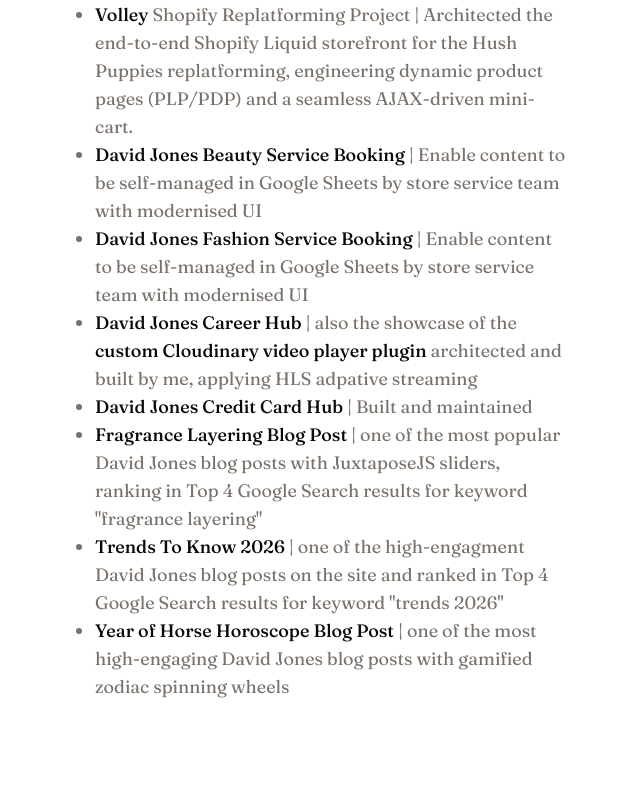
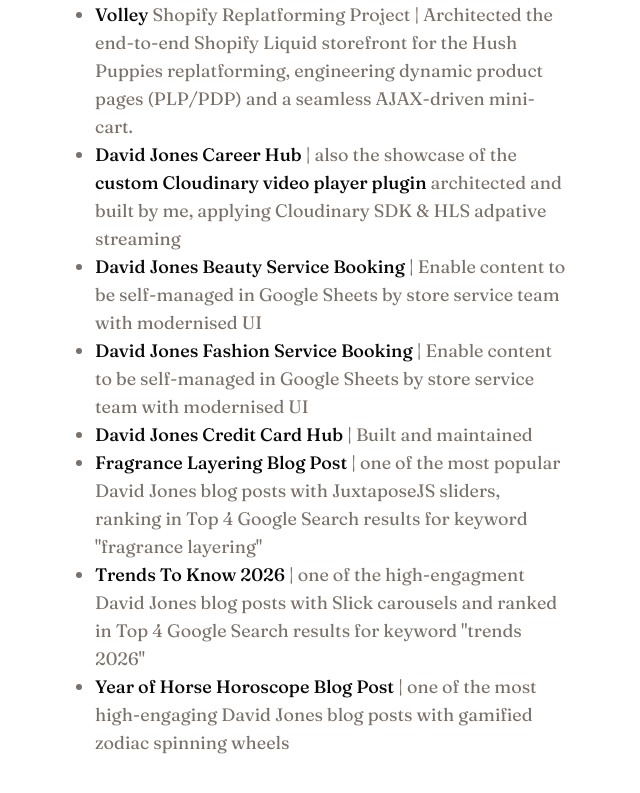
Before and after one commit to rmit-s3617315-Katrine-Ren/my-portfolio, a Next.js app: page / in a window 1280 px wide. Shown: the part 791-1584 px from the top of the page, without its empty margins (149-789 px from the left). Built offline with nearby package versions, Linux system fonts and the light colour scheme.

Commit message:
alter content

```diff
--- a/app/page.tsx
+++ b/app/page.tsx
@@ -36,13 +36,14 @@
               <li className="text-lg text-stone-500">
                 <a href="https://hushpuppies.com.au/" className="font-medium text-zinc-950 dark:text-zinc-50" target="_blank" rel="noopener noreferrer">Hush Puppies</a> Shopify Replatforming | Spearheaded the frontend Shopify migration for Hush Puppies, delivering a high-performance Liquid storefront with custom product layouts, customer account profile, shopping cart and an asynchronous mini-cart to optimize the shopping journey.</li>
                 <li className="text-lg text-stone-500">
-                <a href="https://volley.com/" className="font-medium text-zinc-950 dark:text-zinc-50" target="_blank" rel="noopener noreferrer">Volley</a> Shopify Replatforming Project | Architected the end-to-end Shopify Liquid storefront for the Hush Puppies replatforming, engineering dynamic product pages (PLP/PDP) and a seamless AJAX-driven mini-cart.</li>
+                <a href="https://volley.com/" className="font-medium text-zinc-950 dark:text-zinc-50" target="_blank" rel="noopener noreferrer">Volley</a> Shopify Replatforming Project | Architected the end-to-end Shopify Liquid storefront for the Hush Puppies replatforming, engineering dynamic product pages (PLP/PDP) and a seamless AJAX-driven mini-cart.
+              </li>
+              <li className="text-lg text-stone-500"><a href="https://www.davidjones.com/careers" className="font-medium text-zinc-950 dark:text-zinc-50" target="_blank" rel="noopener noreferrer">David Jones Career Hub</a> | also the showcase of the <a href="https://www.davidjones.com/careers" className="font-medium text-zinc-950 dark:text-zinc-50" target="_blank" rel="noopener noreferrer">custom Cloudinary video player plugin</a> architected and built by me, applying Cloudinary SDK & HLS adpative streaming</li>
               <li className="text-lg text-stone-500"><a href="https://www.davidjones.com/services/beauty-services" className="font-medium text-zinc-950 dark:text-zinc-50" target="_blank" rel="noopener noreferrer">David Jones Beauty Service Booking</a> | Enable content to be self-managed in Google Sheets by store service team with modernised UI</li>
               <li className="text-lg text-stone-500"><a href="https://www.davidjones.com/services/fashion-services" className="font-medium text-zinc-950 dark:text-zinc-50" target="_blank" rel="noopener noreferrer">David Jones Fashion Service Booking</a>  | Enable content to be self-managed in Google Sheets by store service team with modernised UI</li>
-              <li className="text-lg text-stone-500"><a href="https://www.davidjones.com/careers" className="font-medium text-zinc-950 dark:text-zinc-50" target="_blank" rel="noopener noreferrer">David Jones Career Hub</a> | also the showcase of the <a href="https://www.davidjones.com/careers" className="font-medium text-zinc-950 dark:text-zinc-50" target="_blank" rel="noopener noreferrer">custom Cloudinary video player plugin</a> architected and built by me, applying HLS adpative streaming</li>
               <li className="text-lg text-stone-500"><a href="https://www.davidjones.com/credit-card" className="font-medium text-zinc-950 dark:text-zinc-50" target="_blank" rel="noopener noreferrer">David Jones Credit Card Hub</a> | Built and maintained</li>
               <li className="text-lg text-stone-500"><a href="https://www.davidjones.com/blog/fragrance-layering" className="font-medium text-zinc-950 dark:text-zinc-50" target="_blank" rel="noopener noreferrer">Fragrance Layering Blog Post</a> | one of the most popular David Jones blog posts with JuxtaposeJS sliders, ranking in Top 4 Google Search results for keyword "fragrance layering"</li>
-              <li className="text-lg text-stone-500"><a href="https://www.davidjones.com/blog/trends-to-know-in-2026/" className="font-medium text-zinc-950 dark:text-zinc-50" target="_blank" rel="noopener noreferrer">Trends To Know 2026</a> | one of the high-engagment David Jones blog posts on the site and ranked in Top 4 Google Search results for keyword "trends 2026"</li>
+              <li className="text-lg text-stone-500"><a href="https://www.davidjones.com/blog/trends-to-know-in-2026/" className="font-medium text-zinc-950 dark:text-zinc-50" target="_blank" rel="noopener noreferrer">Trends To Know 2026</a> | one of the high-engagment David Jones blog posts with Slick carousels and ranked in Top 4 Google Search results for keyword "trends 2026"</li>
               <li className="text-lg text-stone-500"><a href="https://www.davidjones.com/blog/gifting/in-the-year-of-the-horse-your-2026-chinese-zodiac-predictions/" className="font-medium text-zinc-950 dark:text-zinc-50" target="_blank" rel="noopener noreferrer">Year of Horse Horoscope Blog Post</a> | one of the most high-engaging David Jones blog posts with gamified zodiac spinning wheels</li>
             </ul>
           </section>
```
